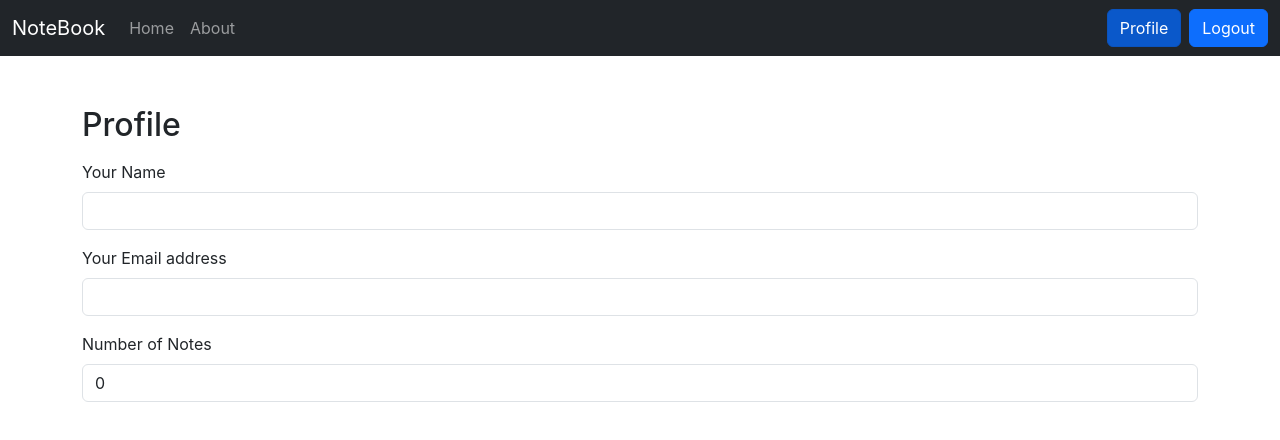
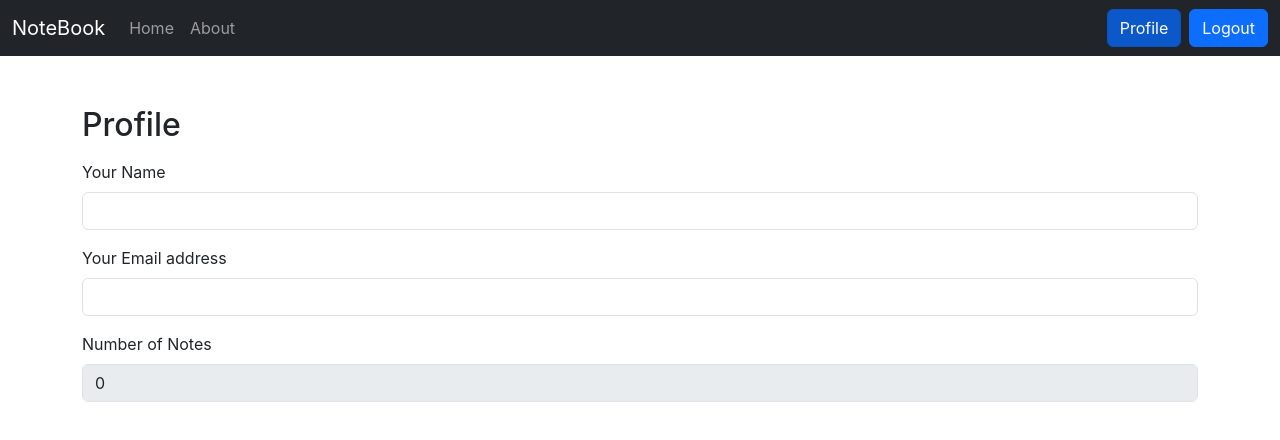
Before and after one commit to SubhamAkhuli/notebook, a React (Create React App) app: page /profile in a window 1280 px wide. Shown: the top 440 px of the page. Built offline with nearby package versions, Linux system fonts and the light colour scheme; no server answers; sample sign-in values are in the browser's storage.

Commit message:
Disable input field for number of notes in Profile component

```diff
--- a/src/components/User/Profile.js
+++ b/src/components/User/Profile.js
@@ -43,7 +43,7 @@ function Profile(props) {
         </div>
         <div className="form- mt-3">
           <label for="exampleInputEmail1">Number of Notes</label>
-          <input type="email" className="form-control mt-2" id="exampleInputEmail1" aria-describedby="emailHelp" value={notes.length} />
+          <input disabled="true" type="email" className="form-control mt-2" id="exampleInputEmail1" aria-describedby="emailHelp" value={notes.length} />
         </div>
       </form>
     </div>
```
